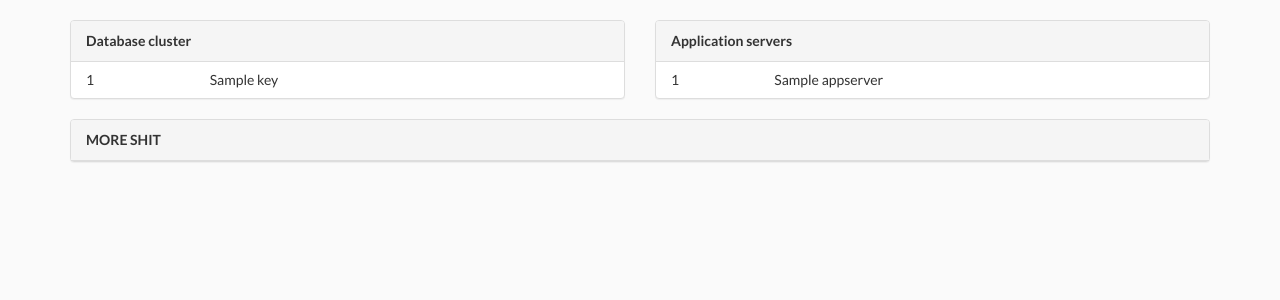
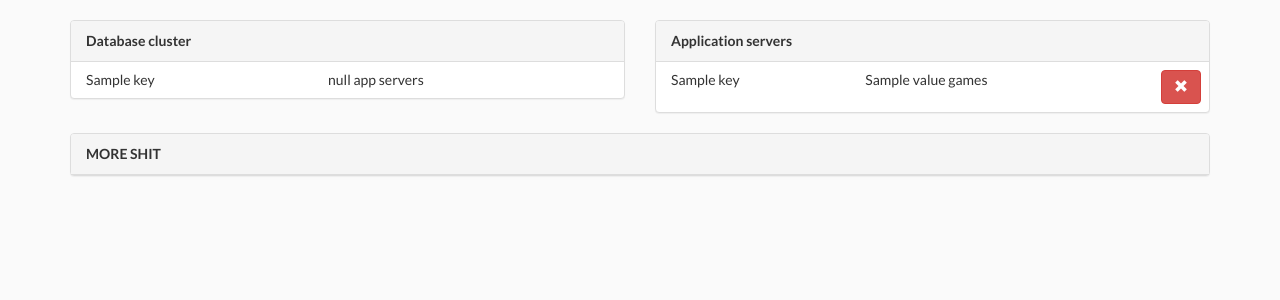
Before and after one commit to AntonDanneels/JLI40D_Uno, a Spring app: page /home in a window 1280 px wide. Shown: the part 51-351 px from the top of the page. Run offline with Thymeleaf, Linux system fonts and the light colour scheme; the template is opened without the code that fills it: most values are stand-ins (such as "Sample title", 1, 10 or a date in 2020); data that the repository does not hold is empty; some libraries are stand-ins or nearby versions.

Commit message:
servers now closable

```diff
--- a/src/main/java/be/kuleuven/cs/jli40d/client/SpectateSceneHandler.java
+++ b/src/main/java/be/kuleuven/cs/jli40d/client/SpectateSceneHandler.java
@@ -380,5 +380,10 @@
     public void setGameHandler( GameHandler gameHandler )
     {
         this.gameHandler = gameHandler;
+        if( game != null )
+        {
+            this.listenerService.setGameHandler( gameHandler );
+            new Thread( this.listenerService ).start();
+        }
     }
 }
--- a/src/main/resources/templates/home.html
+++ b/src/main/resources/templates/home.html
@@ -15,9 +15,13 @@
                 <table class="table">
                     <!--/*@thymesVar id="server.key" type="be.kuleuven.cs.jli40d.core.deployer.Server"*/-->
                     <tr th:each="server : ${databases}">
-                        <td th:text="${server.key.uuid}"></td>
-                        <td th:text="${server.key.toString()}"></td>
-                        <td th:text="${server.value.size()}"></td>
+                        <td>
+                            <span class="label label-primary" th:text="${server.key.uuid.substring(0,7)}"></span>
+                            <span th:text="${server.key.toString()}"></span>
+                        </td>
+                        <td th:if="${server.value.size() == 1}" th:text="${server.value.size()} + ' app server'"></td>
+                        <td th:unless="${server.value.size() == 1}"
+                            th:text="${server.value.size()} + ' app servers'"></td>
                     </tr>
                 </table>
             </div>
@@ -30,8 +34,20 @@
 
                 <table class="table">
                     <tr th:each="server : ${appservers}">
-                        <td th:text="${server.uuid}"></td>
-                        <td th:text="${server.toString()}"></td>
+                        <td>
+                            <span class="label label-success" th:text="${server.key.uuid.substring(0,7)}"></span>
+                            <span th:text="${server.key.toString()}"></span>
+                        </td>
+                        <td th:if="${server.value == 1}" th:text="${server.value} + ' game'"></td>
+                        <td th:unless="${server.value == 1}" th:text="${server.value} + ' games'"></td>
+                        <td class="btn-td">
+                            <div class="btn-group pull-right" role="group">
+                                <a type="button" class="btn btn-danger" aria-label=""
+                                   th:href="'/shutdown/' + ${server.key.uuid}">
+                                    <span class="glyphicon glyphicon-remove" aria-hidden="true"></span>
+                                </a>
+                            </div>
+                        </td>
                     </tr>
                 </table>
             </div>
```
Also changed, not shown: src/main/java/be/kuleuven/cs/jli40d/server/dispatcher/ServerRegister.java (+74 -46 lines), src/main/java/be/kuleuven/cs/jli40d/server/dispatcher/controller/DashboardController.java (+33 -2 lines).
